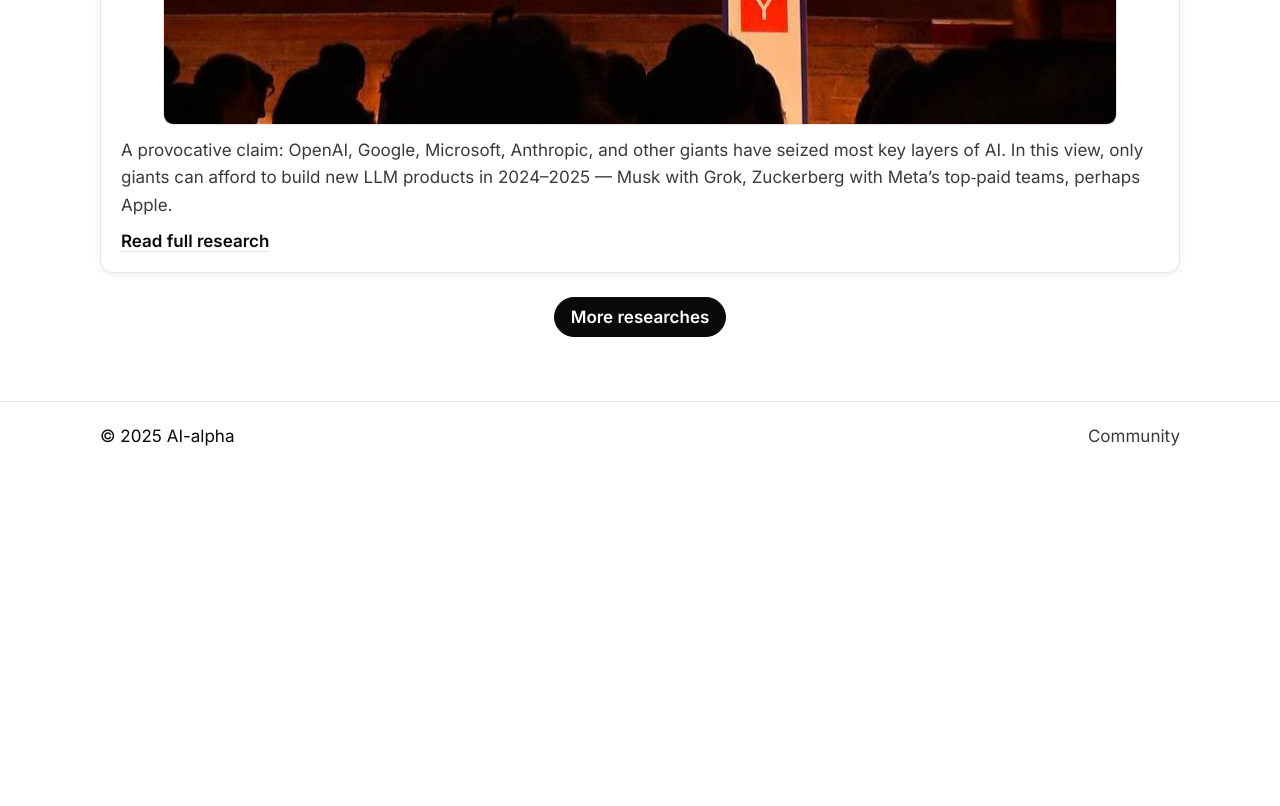
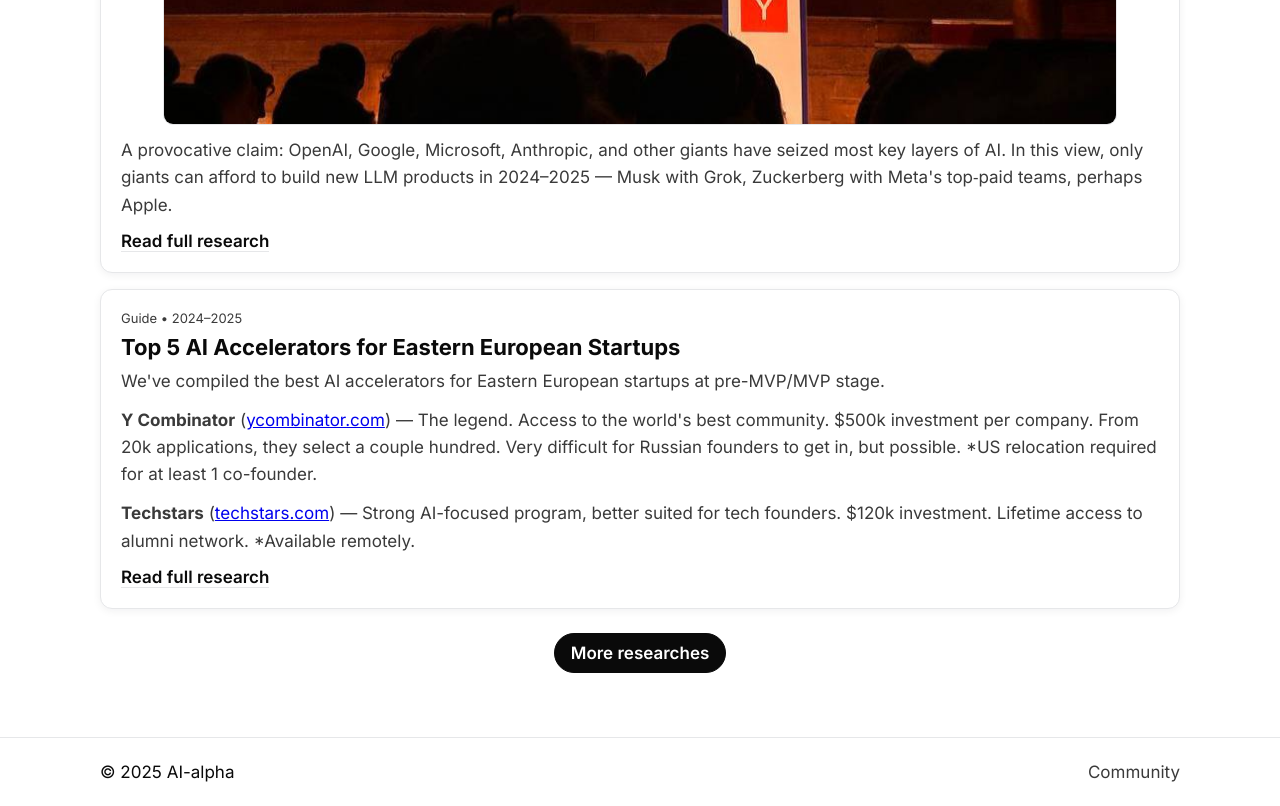
Before and after one commit to derlugov25/aialpha, a plain HTML site: page index.html in a window 1280 px wide. Shown: the part 6100-6906 px from the top of the page. Before the commit the page ends 6570 px from the top, so only its background shows below. Drawn offline with Linux system fonts and the light colour scheme.

Commit message:
Add AI accelerators guide for Eastern European startups

```diff
--- a/index.html
+++ b/index.html
@@ -91,7 +91,7 @@
             <p class="card-text">Let’s talk YC again. In 2024, two UC San Diego students entered an ultra‑competitive, consolidated market of DeFi trading platforms. They founded Axiom and started shipping fast.</p>
             <p class="card-text">What made the difference wasn’t a “magic pill” but the accelerator discipline: relentless focus on building faster, talking to users, and showing growth. More on Axiom: <a href="https://axiom.trade/@null" target="_blank" rel="noopener noreferrer">axiom.trade</a>.</p>
             <div class="card-actions">
-              <a class="card-link" href="https://t.me/aialphacom" target="_blank" rel="noopener noreferrer">Read full research</a>
+              <a class="card-link" href="https://t.me/aialphacom/814" target="_blank" rel="noopener noreferrer">Read full research</a>
             </div>
           </article>
 
@@ -101,17 +101,28 @@
             <img class="card-image" src="ai5.jpg" alt="YC survival factor">
             <p class="card-text">Y Combinator isn’t a magic pill. It’s a three‑month sprint where you learn to do just three things: build faster, talk to users, and show growth.</p>
             <div class="card-actions">
-              <a class="card-link" href="https://t.me/aialphacom" target="_blank" rel="noopener noreferrer">Read full research</a>
+              <a class="card-link" href="https://t.me/aialphacom/813" target="_blank" rel="noopener noreferrer">Read full research</a>
             </div>
           </article>
 
           <article class="card">
             <div class="card-meta">Debate • 2024–2025</div>
-            <h3 class="card-title">“AI Startup Founders Are Wasting Time” — The Corporate Moat View</h3>
+            <h3 class="card-title">"AI Startup Founders Are Wasting Time" — The Corporate Moat View</h3>
             <img class="card-image" src="ai6.jpg" alt="Corporate moat view 1">
-            <p class="card-text">A provocative claim: OpenAI, Google, Microsoft, Anthropic, and other giants have seized most key layers of AI. In this view, only giants can afford to build new LLM products in 2024–2025 — Musk with Grok, Zuckerberg with Meta’s top‑paid teams, perhaps Apple.</p>
+            <p class="card-text">A provocative claim: OpenAI, Google, Microsoft, Anthropic, and other giants have seized most key layers of AI. In this view, only giants can afford to build new LLM products in 2024–2025 — Musk with Grok, Zuckerberg with Meta's top‑paid teams, perhaps Apple.</p>
             <div class="card-actions">
-              <a class="card-link" href="https://t.me/aialphacom" target="_blank" rel="noopener noreferrer">Read full research</a>
+              <a class="card-link" href="https://t.me/aialphacom/811" target="_blank" rel="noopener noreferrer">Read full research</a>
+            </div>
+          </article>
+
+          <article class="card">
+            <div class="card-meta">Guide • 2024–2025</div>
+            <h3 class="card-title">Top 5 AI Accelerators for Eastern European Startups</h3>
+            <p class="card-text">We've compiled the best AI accelerators for Eastern European startups at pre-MVP/MVP stage.</p>
+            <p class="card-text"><strong>Y Combinator</strong> (<a href="https://www.ycombinator.com/" target="_blank" rel="noopener noreferrer">ycombinator.com</a>) — The legend. Access to the world's best community. $500k investment per company. From 20k applications, they select a couple hundred. Very difficult for Russian founders to get in, but possible. *US relocation required for at least 1 co-founder.</p>
+            <p class="card-text"><strong>Techstars</strong> (<a href="https://www.techstars.com/" target="_blank" rel="noopener noreferrer">techstars.com</a>) — Strong AI-focused program, better suited for tech founders. $120k investment. Lifetime access to alumni network. *Available remotely.</p>
+            <div class="card-actions">
+              <a class="card-link" href="https://t.me/aialphacom/808" target="_blank" rel="noopener noreferrer">Read full research</a>
             </div>
           </article>
         </div>
```
